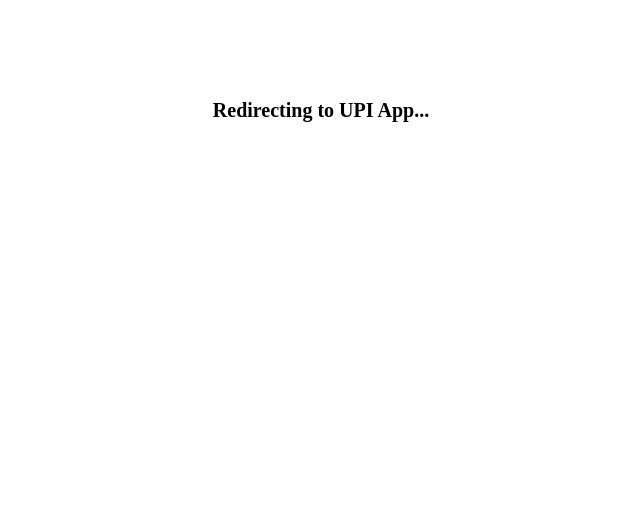
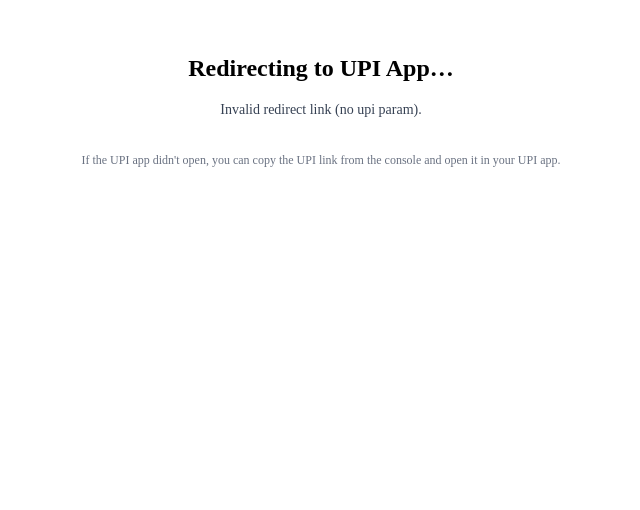
Before and after one commit to kicy18/DATE-FACTOR, a React (Vite) app in the folder Client/: page /redirect in a window 1280 px wide. Shown: the part 290-800 px from the top of the page, without its empty margins (319-959 px from the left). Built offline with nearby package versions, Linux system fonts and the light colour scheme; no server answers; a web font is replaced by a local one.

Commit message:
QR code changes

```diff
--- a/Client/src/components/RedirectUPI.jsx
+++ b/Client/src/components/RedirectUPI.jsx
@@ -1,21 +1,86 @@
-import React, { useEffect } from "react";
+// src/pages/RedirectUPI.jsx
+import React, { useEffect, useState } from "react";
 
 function RedirectUPI() {
+  const [status, setStatus] = useState("Redirecting...");
   useEffect(() => {
     const query = new URLSearchParams(window.location.search);
     const upi = query.get("upi");
 
-    if (upi) {
-      // Redirect to actual UPI app
-      window.location.href = decodeURIComponent(upi);
-    } else {
-      alert("Invalid UPI link");
+    console.log("[RedirectUPI] raw upi param:", upi);
+
+    if (!upi) {
+      setStatus("Invalid redirect link (no upi param).");
+      return;
     }
+
+    const decoded = decodeURIComponent(upi);
+    console.log("[RedirectUPI] decoded UPI link:", decoded);
+
+    // Try direct location.href first
+    try {
+      // For iOS/Android native app deep link support
+      setStatus("Opening UPI app...");
+      // Attempt to open directly
+      window.location.href = decoded;
+
+      // As a fallback we try an iframe method after a short delay
+      setTimeout(() => {
+        if (document.visibilityState === "visible") {
+          // user still on the page — try iframe approach & intent fallback
+          setStatus("Trying alternate redirect...");
+          const iframe = document.createElement("iframe");
+          iframe.style.display = "none";
+          iframe.src = decoded;
+          document.body.appendChild(iframe);
+
+          // Android intent fallback (for some Android devices/browsers)
+          const intent = `intent:${decoded.replace("upi://", "")}#Intent;scheme=upi;package=com.google.android.apps.nbu.paisa.user;end`;
+          console.log("[RedirectUPI] intent:", intent);
+
+          setTimeout(() => {
+            // If still here, show manual option
+            setStatus("If nothing opened, tap the button to open UPI link manually.");
+            // keep visible fallback link
+            const btn = document.getElementById("manualOpen");
+            if (btn) btn.style.display = "inline-block";
+          }, 800);
+        }
+      }, 800);
+    } catch (err) {
+      console.error("[RedirectUPI] redirect error:", err);
+      setStatus("Redirect failed. Please open UPI app manually using the button below.");
+    }
+
+    // cleanup optional iframes later
+    return () => {
+      const frames = document.querySelectorAll("iframe");
+      frames.forEach(f => f.remove());
+    };
   }, []);
 
+  const handleManual = () => {
+    const query = new URLSearchParams(window.location.search);
+    const upi = query.get("upi");
+    if (!upi) return;
+    const decoded = decodeURIComponent(upi);
+    // open in new tab so browser doesn't block
+    window.open(decoded, "_blank");
+  };
+
   return (
-    <div className="h-screen flex items-center justify-center text-xl font-bold">
-      Redirecting to UPI App...
+    <div className="h-screen flex flex-col items-center justify-center p-6 text-center">
+      <h1 className="text-2xl font-semibold mb-4">Redirecting to UPI App…</h1>
+      <p className="mb-4 text-sm text-gray-700">{status}</p>
+      <button
+        id="manualOpen"
+        onClick={handleManual}
+        style={{ display: "none" }}
+        className="bg-red-600 text-white px-4 py-2 rounded"
+      >
+        Open UPI Manually
+      </button>
+      <p className="mt-4 text-xs text-gray-500">If the UPI app didn't open, you can copy the UPI link from the console and open it in your UPI app.</p>
     </div>
   );
 }
```
Also changed, not shown: 1 other file (tests, documents, lock files or other folders).
